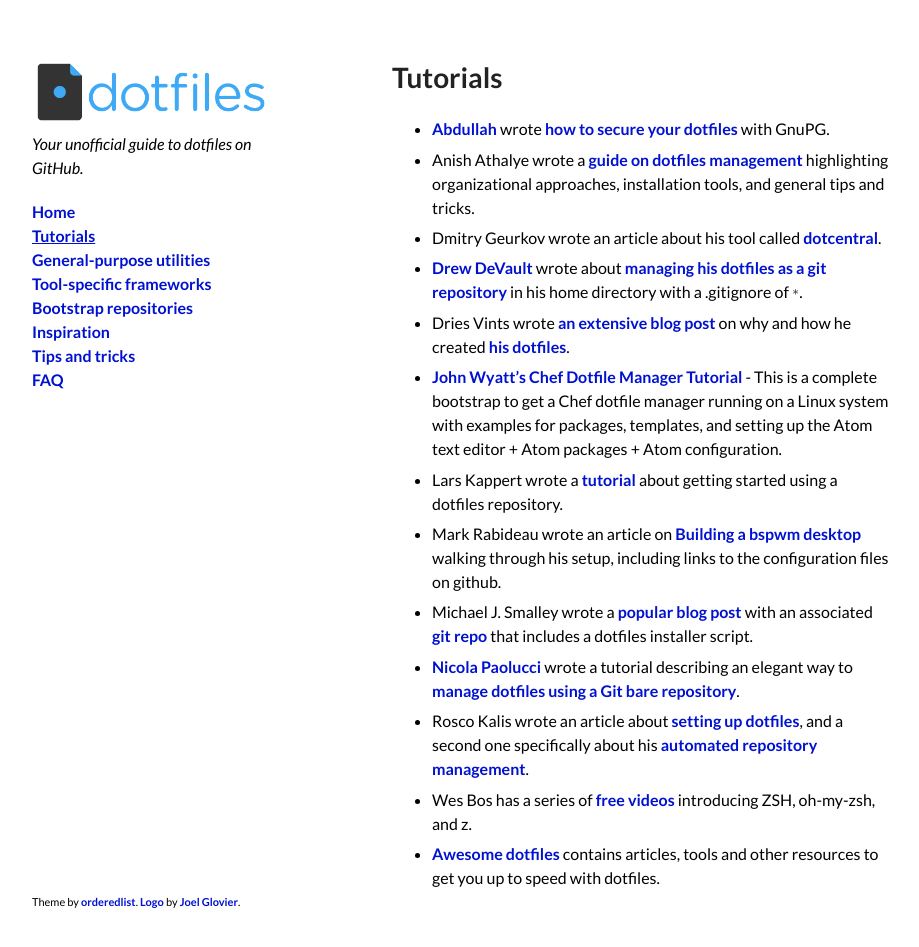
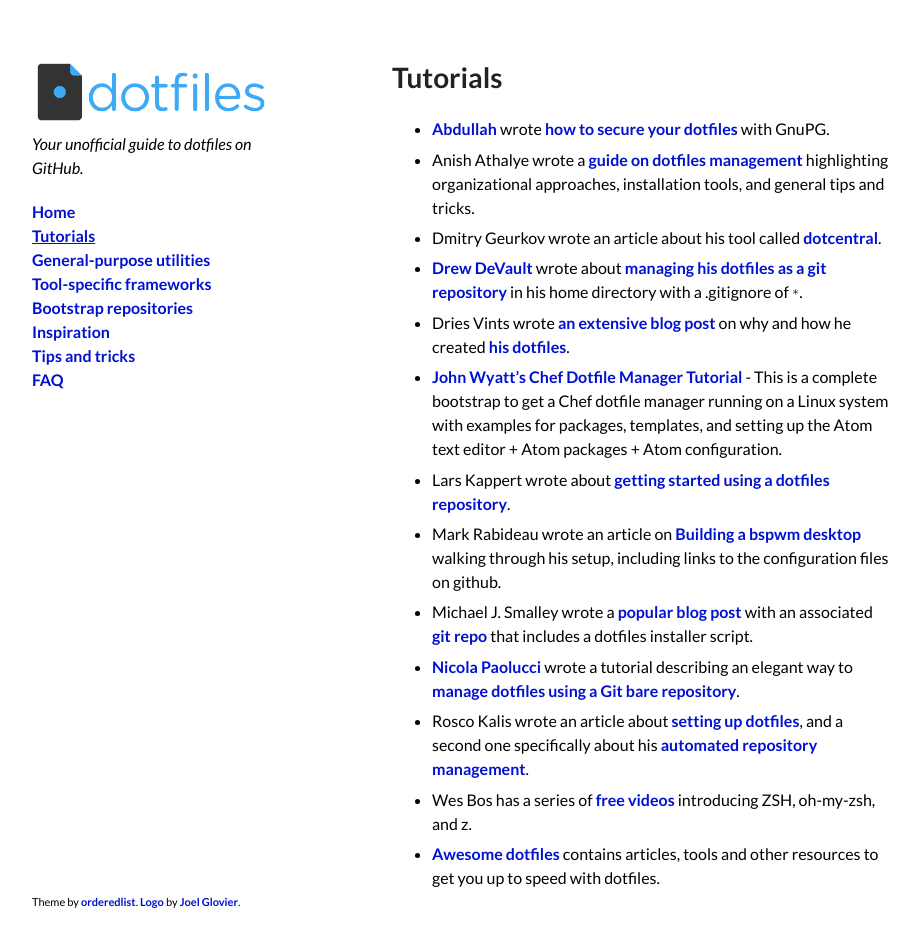
Before and after one commit to dotfiles/dotfiles.github.com, a Jekyll site: the page built from tutorials.md, in a window 1280 px wide and 960 px high. Shown: the top 947 px of the window, without its empty margins (178-1097 px from the left). Built offline with Jekyll 4.4.1, drawn with Linux system fonts in a browser that asks for light colours; comment, search, counter and statistics services are not loaded.

Commit message:
Update href for "Getting Started" tutorial
Update canonical link of "Getting Started With Dotfiles"

```diff
--- a/_data/tutorials.yml
+++ b/_data/tutorials.yml
@@ -9,9 +9,8 @@
     GnuPG.
 - author: Lars Kappert
   description: >
-    Lars Kappert wrote a
-    [tutorial](https://medium.com/@webprolific/getting-started-with-dotfiles-43c3602fd789)
-    about getting started using a dotfiles repository.
+    Lars Kappert wrote about
+    [getting started using a dotfiles repository](https://www.webpro.nl/articles/getting-started-with-dotfiles).
 - author: Anish Athalye
   description: >
     Anish Athalye wrote a [guide on dotfiles
```
